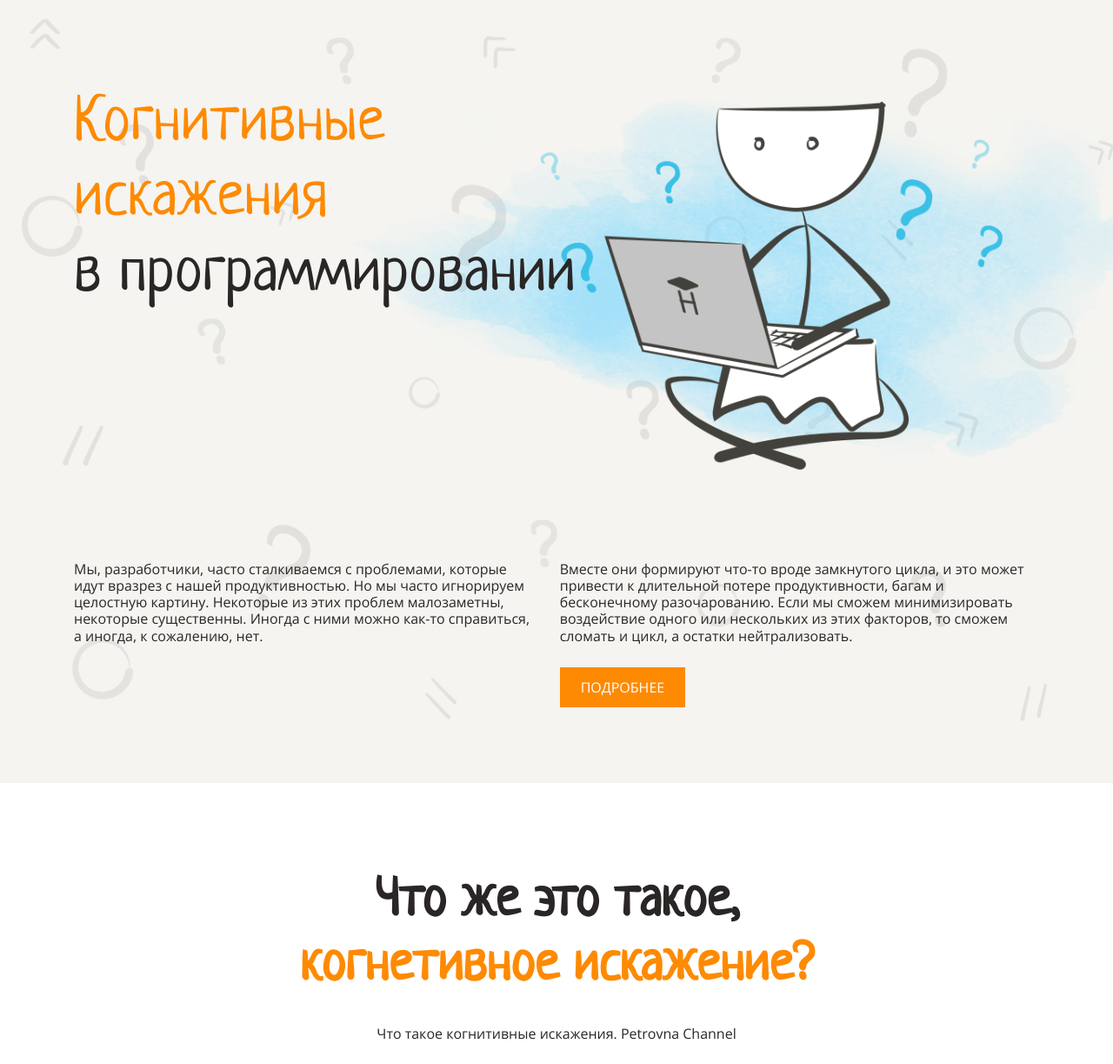
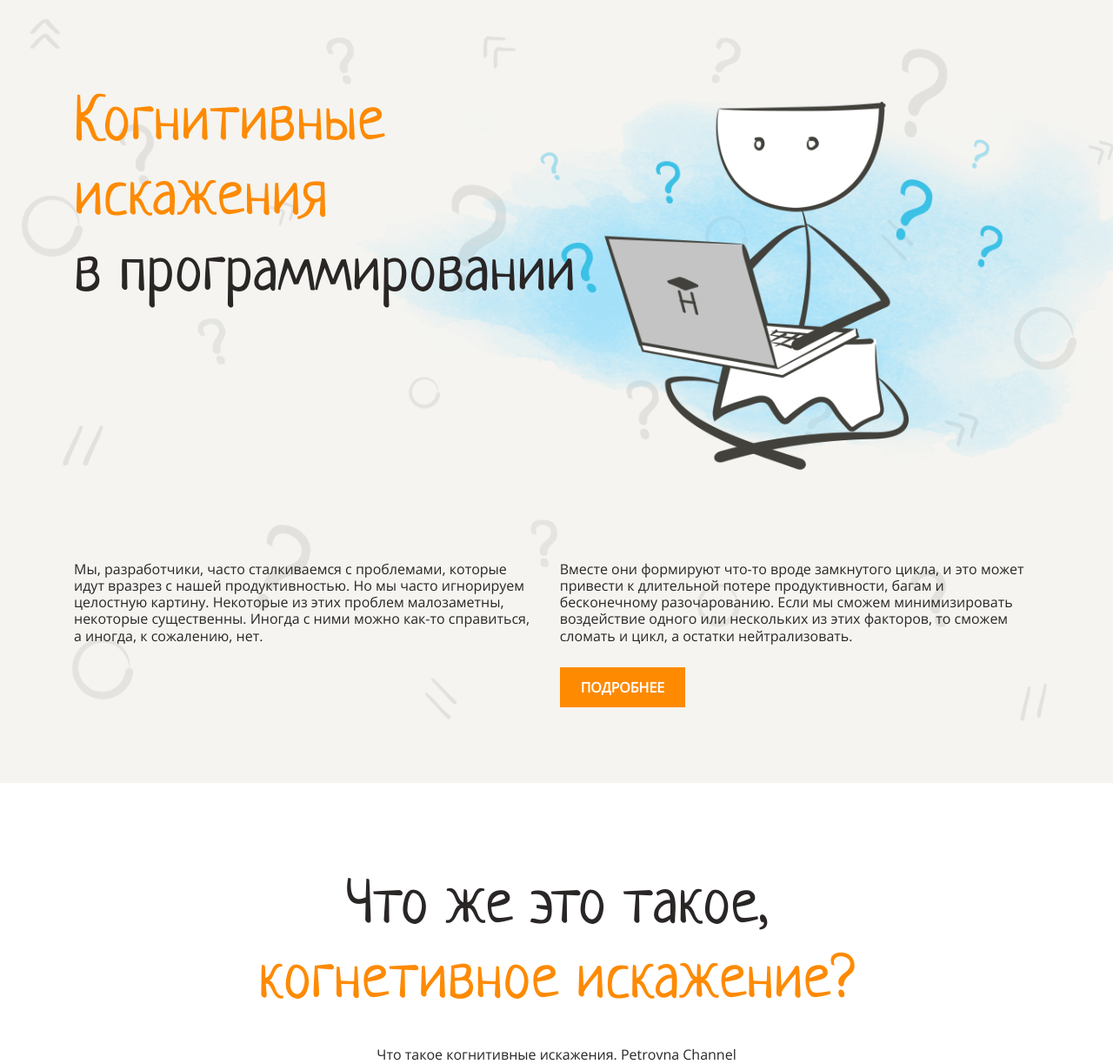
Before and after one commit to Blinina/layout-designer-project, a website: page src/index.html in a window 1280 px wide. Shown: the top 1223 px of the page at 87% size. Drawn offline with Linux system fonts and the light colour scheme; files whose address does not match are found by name.

Commit message:
surge add 31.08. 10:00

```diff
--- a/src/index.html
+++ b/src/index.html
@@ -2,11 +2,10 @@
 <html lang="ru">
 <head>
     <meta charset="UTF-8">
-    <meta http-equiv="X-UA-Compatible" content="IE=edge">
     <meta name="viewport" content="width=device-width, initial-scale=1.0">
-    <link rel="stylesheet" href="/src/styles/style.css">
-
+    <meta http-equiv="X-UA-Compatible" content="ie=edge">
     <title>Когнитивные искажения. Blinina</title>
+    <link rel="stylesheet" href="styles/style.css">
 </head>
 <body>
 <header class="header bg-img color-light">
@@ -32,7 +31,7 @@
     <section class="general">
           <div class ="container">
             <div class="general-header">
-              <h2 class="general-title"><span class = "text-dark">Что же это такoе,</span><br> когнетивное искажение?</h2>
+              <h1 class="general-title"><span class = "text-dark">Что же это такoе,</span><br> когнетивное искажение?</h1>
               <p>Что такое когнитивные искажения. Petrovna Channel</p>
             </div>
             <iframe class="video" width="919" height="569" src="https://www.youtube.com/embed/jie9AizBqss" frameborder="0" allowfullscreen></iframe>
--- a/src/styles/style.css
+++ b/src/styles/style.css
@@ -5,13 +5,13 @@
 @font-face {
     font-weight: 400;
     font-family: "Neucha";
-    src: url("/fonts/Neucha-Regular.ttf");
+    src: url("/src/fonts/Neucha-Regular.ttf");
   }
 
 @font-face {
     font-weight: 400;
     font-family: "Open Sans";
-    src: url("/fonts/OpenSans-Regular.ttf");
+    src: url("/src/fonts/OpenSans-Regular.ttf");
   }
 :root {
     --white: #fff;
@@ -50,16 +50,15 @@ h3 {
     line-height: 1.2em;
     font-family: "Neucha";
     color: var(--main);
+    margin: 0px;
+    padding: 0px;
+    font-weight: normal;
 }
 h1 {
-    font-weight: 400;
     font-size: 72px;
-    font-family: "Neucha", cursive;
-    margin: 0px;
-    padding: 0px;
   }
   h2{
-    font-size: 62px;
+    font-size: 60px;
   }
   h3{
     font-size: 34px;
@@ -69,7 +68,7 @@ h1 {
     padding: 0px;
   }
 .bg-img::before {
-    background-image: url(/images/background.png);
+    background-image: url(/src/images/background.png);
     background-repeat: no-repeat;
     background-size: cover;
     width: 100%;
@@ -130,7 +129,7 @@ z-index: 2;
     color: var(--white);
     border: 0px;
     margin-top: 40px;
-    font-weight: 700px;
+    font-weight: bold;
 
 }
 .btn:hover{
```
Also changed, not shown: src/fonts/Neucha-Regular.ttf (renamed from fonts/Neucha-Regular.ttf), src/fonts/OpenSans-Regular.ttf (renamed from fonts/OpenSans-Regular.ttf).
